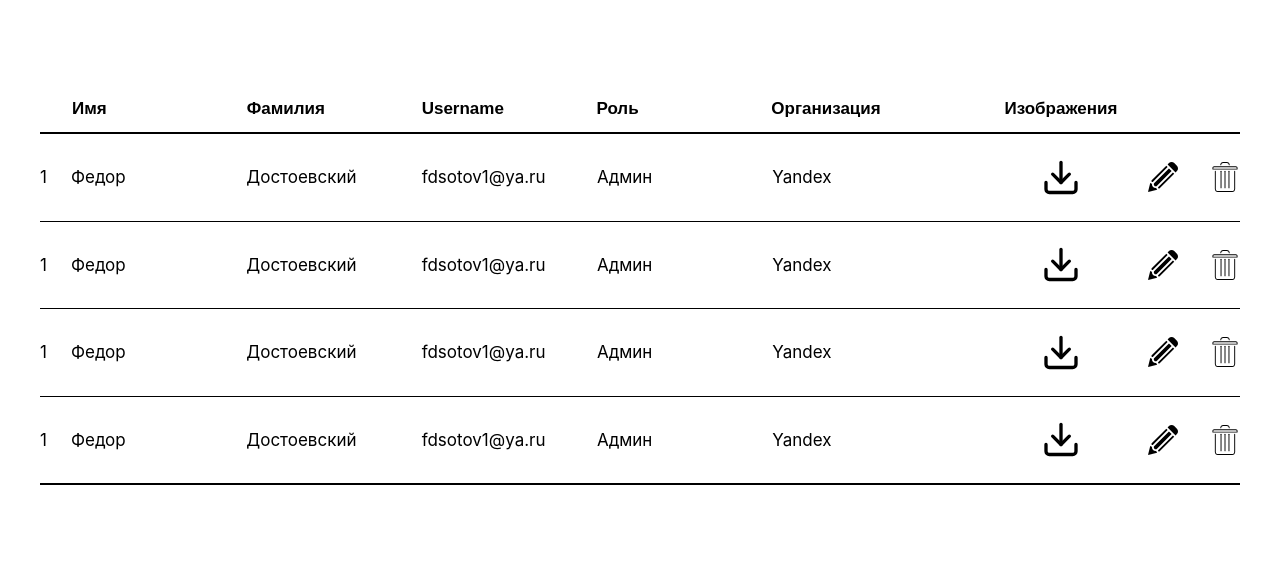
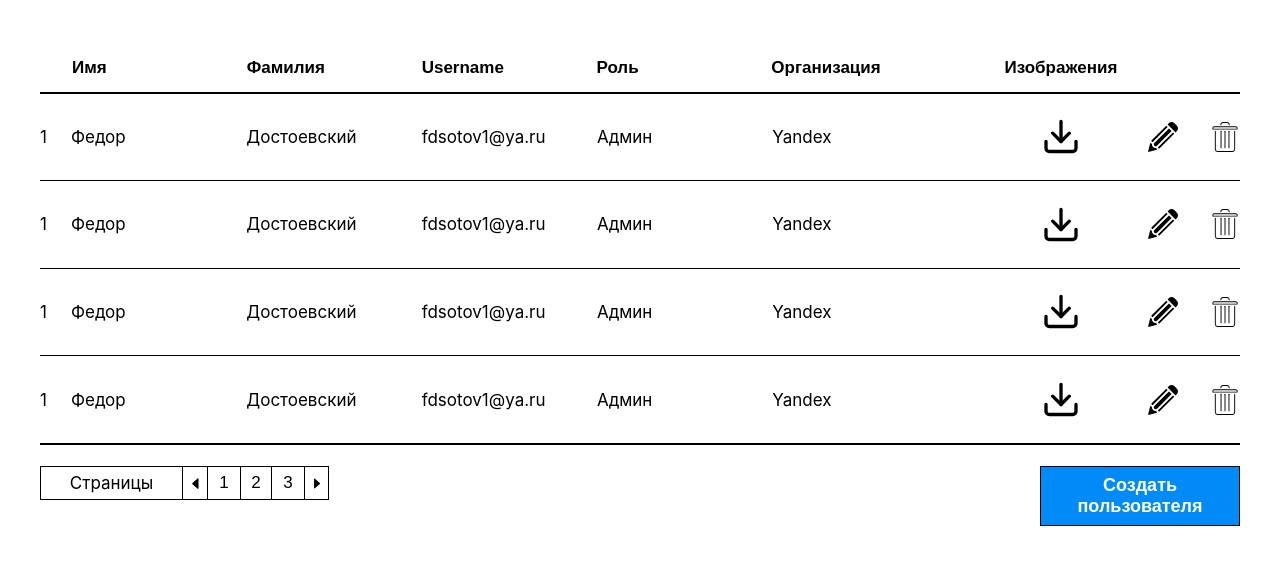
Before and after one commit to LunaMoon05/arsoft-test, a React (Create React App) app: page / in a window 1280 px wide. Shown: the part 113-678 px from the top of the page. Built offline with nearby package versions, Linux system fonts and the light colour scheme.

Commit message:
footer layout done

```diff
--- /dev/null
+++ b/src/components/Footer/Footer.jsx
@@ -0,0 +1,12 @@
+import React from 'react'
+import s from './Footer.module.scss'
+import { Pages } from './Pages/Pages'
+
+export const Footer = () => {
+  return (
+    <div className={s.footer}>
+      <Pages />
+      <button className={s.create}>Создать пользователя</button>
+    </div>
+  )
+}
--- /dev/null
+++ b/src/components/Footer/Footer.module.scss
@@ -0,0 +1,21 @@
+.footer {
+  width: 100%;
+  display: flex;
+  align-items: flex-start;
+  justify-content: space-between;
+}
+
+.create {
+  background-color: #008BF8;
+  width: 200px;
+  padding: .5rem .8rem;
+  text-align: center;
+  color: white;
+  font-size: 18px;
+  border: 1px solid black;
+  font-weight: bold;
+  transition: .1s ease-out box-shadow;
+  &:hover {
+    box-shadow: 0 0 10px rgba(0, 119, 255, 1);
+  }
+}
--- /dev/null
+++ b/src/components/Footer/Pages/Pages.jsx
@@ -0,0 +1,40 @@
+import React from "react";
+import s from "./Pages.module.scss";
+import arrow from "../../../assets/images/arrowSort.svg";
+
+export const Pages = () => {
+  return (
+    <div className={s.pages}>
+      <div className={s.titleWrapper}>
+        <span className={s.title}>Страницы</span>
+      </div>
+      <div className={s.widget}>
+        <button style={{ borderLeft: "none" }} className={s.btn}>
+          <img
+            style={{ width: "70%", height: "70%", transform: "rotate(90deg)" }}
+            src={arrow}
+            alt="prev page"
+          />
+        </button>
+        <button className={s.page}>1</button>
+        <button
+          style={{
+            borderLeft: "1px solid black",
+            borderRight: "1px solid black",
+          }}
+          className={s.page}
+        >
+          2
+        </button>
+        <button className={s.page}>3</button>
+        <button className={s.btn}>
+          <img
+            style={{ width: "70%", height: "70%", transform: "rotate(-90deg)" }}
+            src={arrow}
+            alt="next page"
+          />
+        </button>
+      </div>
+    </div>
+  );
+};
--- /dev/null
+++ b/src/components/Footer/Pages/Pages.module.scss
@@ -0,0 +1,37 @@
+.pages {
+  display: flex;
+  max-width: 500px;
+}
+
+.titleWrapper {
+  padding: .4rem 0;
+  border: 1px solid black;
+}
+
+.title {
+  position: relative;
+  font-size: 17px;
+  padding: 0 1.8rem;
+}
+
+.widget {
+  display: flex;
+}
+
+.btn {
+  width: 25px;
+  height: 100%;
+  border: 1px solid black;
+  display: flex;
+  font-size: 17px;
+  align-items: center;
+  justify-content: center;
+}
+
+.page {
+  width: 32px;
+  height: 100%;
+  font-size: 17px;
+  border-top: 1px solid black;
+  border-bottom: 1px solid black;
+}
--- a/src/components/List/List.module.scss
+++ b/src/components/List/List.module.scss
@@ -1,3 +1,4 @@
 .list {
   border-bottom: 2px solid black;
+  margin-bottom: 1.3rem;
 }
--- a/src/components/Main/Main.jsx
+++ b/src/components/Main/Main.jsx
@@ -1,4 +1,5 @@
 import React from 'react'
+import { Footer } from '../Footer/Footer'
 import { Header } from '../Header/Header'
 import { List } from '../List/List'
 import s from './Main.module.scss'
@@ -9,6 +10,7 @@ export const Main = () => {
       <div className={s.wrapper}>
         <Header />
         <List />
+        <Footer />
       </div>
     </section>
   )
```
